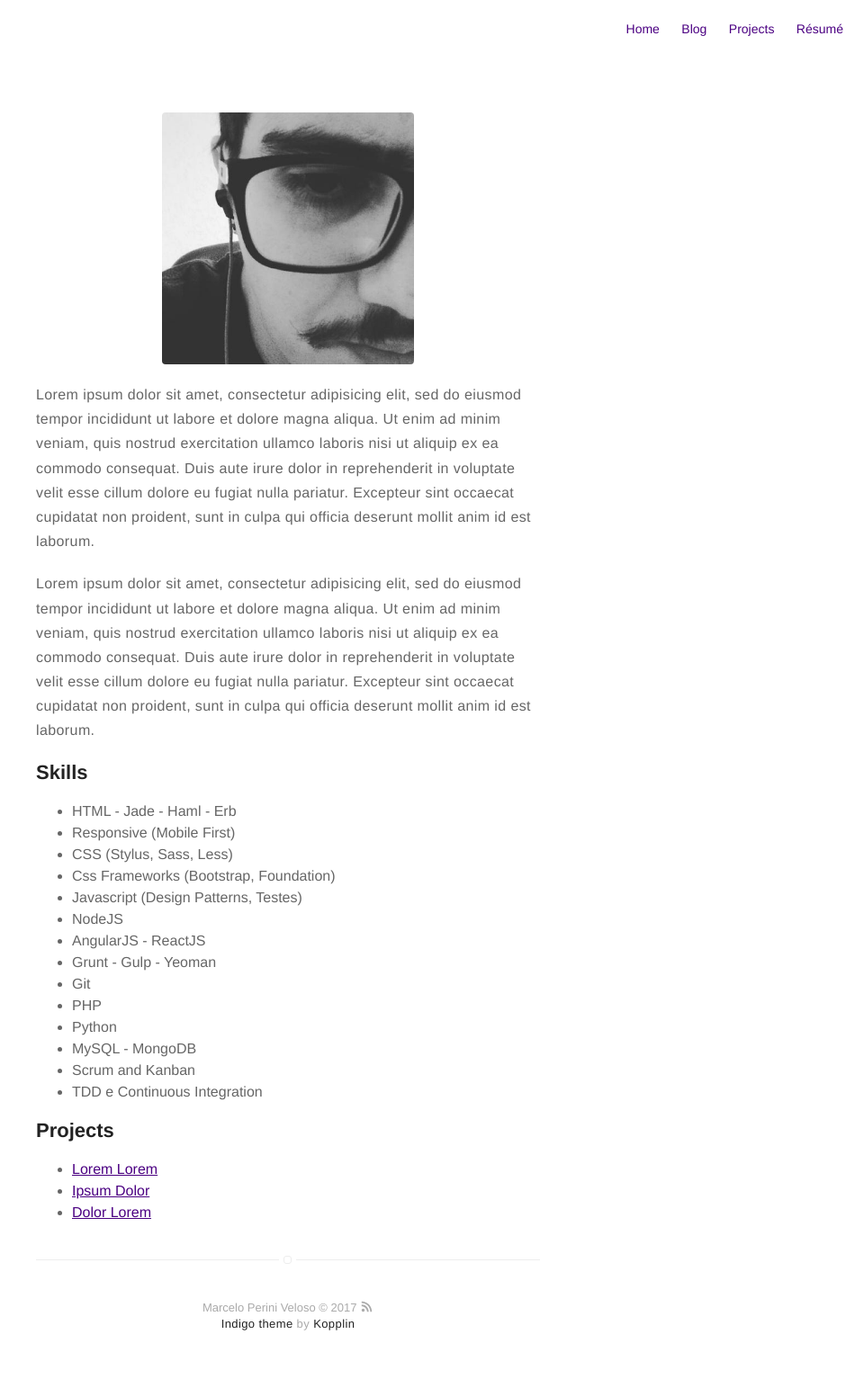
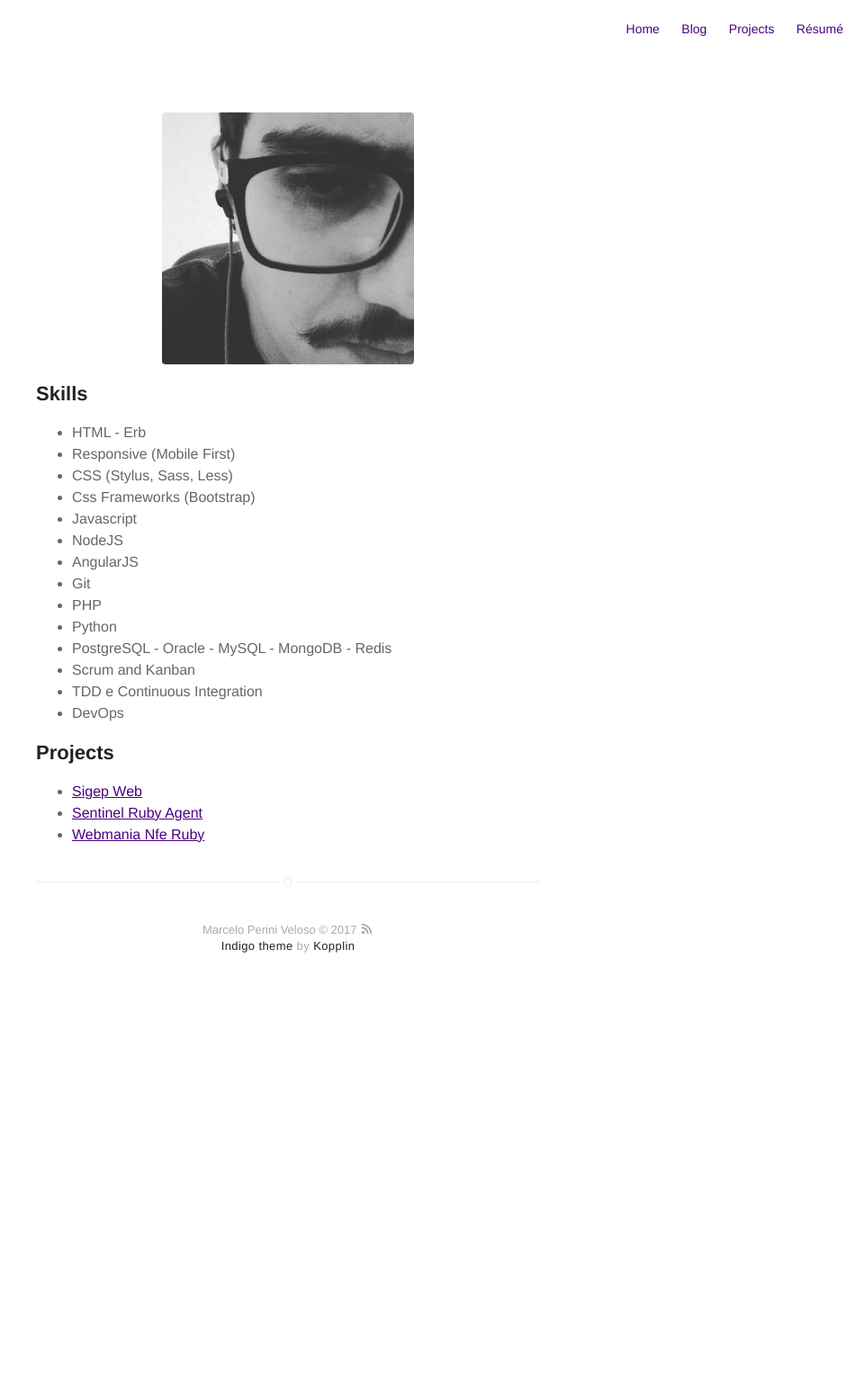
Before and after one commit to marceloperini/marceloperini.github.io, a Jekyll site: the page built from about.md, in a window 1280 px wide. Shown: the whole page at 90% size, without its empty margins (320-1280 px from the left). Built offline with Jekyll 4.4.1, drawn with Linux system fonts in a browser that asks for light colours; after the commit the page ends 1123 px from its top, so only the background shows below that.

Commit message:
change about

```diff
--- a/about.md
+++ b/about.md
@@ -4,43 +4,31 @@ layout: page
 ---
 ![Profile Image]({{ site.url }}/{{ site.picture }})
 
-<p>Lorem ipsum dolor sit amet, consectetur adipisicing elit, sed do eiusmod
-tempor incididunt ut labore et dolore magna aliqua. Ut enim ad minim veniam,
-quis nostrud exercitation ullamco laboris nisi ut aliquip ex ea commodo
-consequat. Duis aute irure dolor in reprehenderit in voluptate velit esse
-cillum dolore eu fugiat nulla pariatur. Excepteur sint occaecat cupidatat non
-proident, sunt in culpa qui officia deserunt mollit anim id est laborum.</p>
 
-<p>Lorem ipsum dolor sit amet, consectetur adipisicing elit, sed do eiusmod
-tempor incididunt ut labore et dolore magna aliqua. Ut enim ad minim veniam,
-quis nostrud exercitation ullamco laboris nisi ut aliquip ex ea commodo
-consequat. Duis aute irure dolor in reprehenderit in voluptate velit esse
-cillum dolore eu fugiat nulla pariatur. Excepteur sint occaecat cupidatat non
-proident, sunt in culpa qui officia deserunt mollit anim id est laborum.</p>
 
 <h2>Skills</h2>
 
 <ul class="skill-list">
-	<li>HTML - Jade - Haml - Erb</li>
-	<li>Responsive (Mobile First)</li>
-	<li>CSS (Stylus, Sass, Less)</li>
-	<li>Css Frameworks (Bootstrap, Foundation)</li>
-	<li>Javascript (Design Patterns, Testes)</li>
-	<li>NodeJS</li>
-	<li>AngularJS - ReactJS</li>
-	<li>Grunt - Gulp - Yeoman</li>
-	<li>Git</li>
-	<li>PHP</li>
-	<li>Python</li>
-	<li>MySQL - MongoDB</li>
-	<li>Scrum and Kanban</li>
-	<li>TDD e Continuous Integration</li>
+  <li>HTML - Erb</li>
+  <li>Responsive (Mobile First)</li>
+  <li>CSS (Stylus, Sass, Less)</li>
+  <li>Css Frameworks (Bootstrap)</li>
+  <li>Javascript</li>
+  <li>NodeJS</li>
+  <li>AngularJS</li>
+  <li>Git</li>
+  <li>PHP</li>
+  <li>Python</li>
+  <li>PostgreSQL - Oracle - MySQL - MongoDB - Redis</li>
+  <li>Scrum and Kanban</li>
+  <li>TDD e Continuous Integration</li>
+  <li>DevOps</li>
 </ul>
 
 <h2>Projects</h2>
 
 <ul>
-	<li><a href="https://github.com/">Lorem Lorem</a></li>
-	<li><a href="https://github.com/">Ipsum Dolor</a></li>
-	<li><a href="https://github.com/">Dolor Lorem</a></li>
+  <li><a href="https://github.com/marceloperini/sigep_web">Sigep Web</a></li>
+  <li><a href="https://github.com/WhiteSentinel/sentinel-ruby-agent">Sentinel Ruby Agent</a></li>
+  <li><a href="https://github.com/marceloperini/webmaniabr_nfe_ruby">Webmania Nfe Ruby</a></li>
 </ul>
```
Also changed, not shown: 1 other file.
